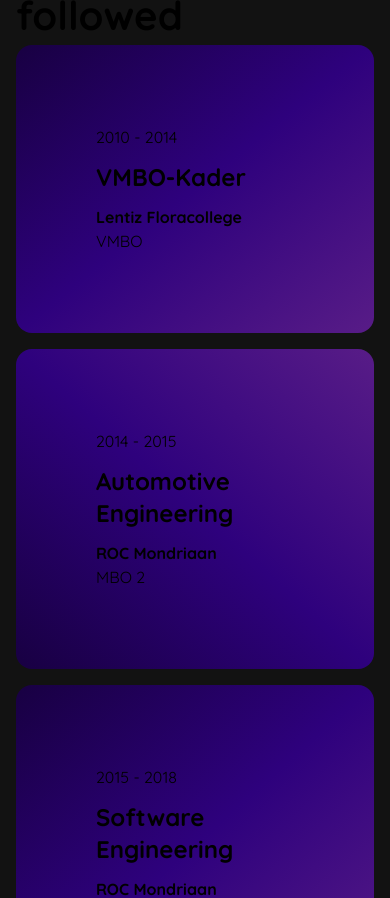
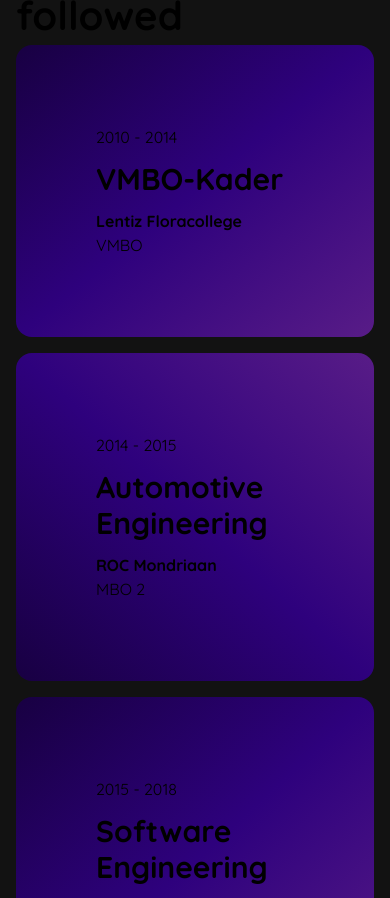
Before and after one commit to IsmailYaman/portfolio-v2, a Next.js app: page / in a window 390 px wide. Shown: the part 2208-3106 px from the top of the page. Built offline with nearby package versions, Linux system fonts and the light colour scheme; a web font is replaced by a local one.

Commit message:
Update education title font size

```diff
--- a/app/components/education/education.tsx
+++ b/app/components/education/education.tsx
@@ -37,7 +37,7 @@ const Education = () => {
             <div className={gridClasses}>
                 <div>
                     <span>{item.year}</span>
-                    <h1 className="text-2xl py-3 sm:text-4xl sm:py-0">{item.title}</h1>
+                    <h1 className="text-3xl py-3 sm:text-4xl sm:py-0">{item.title}</h1>
                     <strong>{item.school}</strong>
                     <p>{item.description}</p>
                 </div>
```
